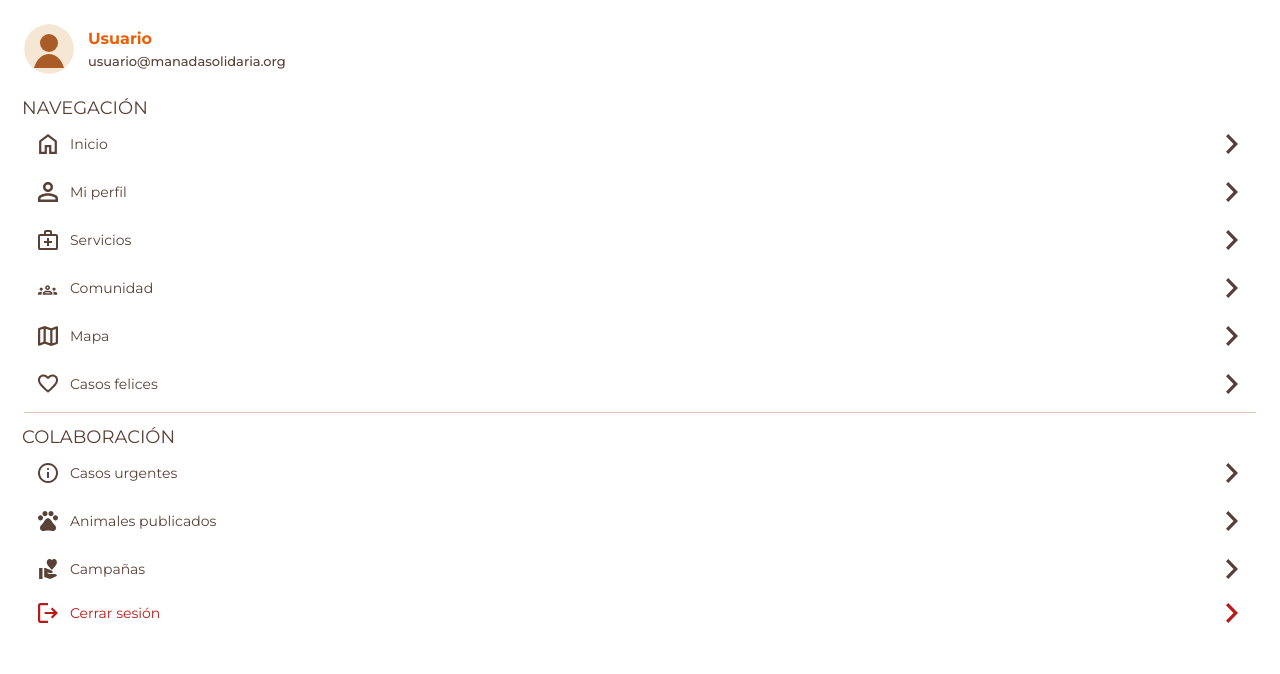
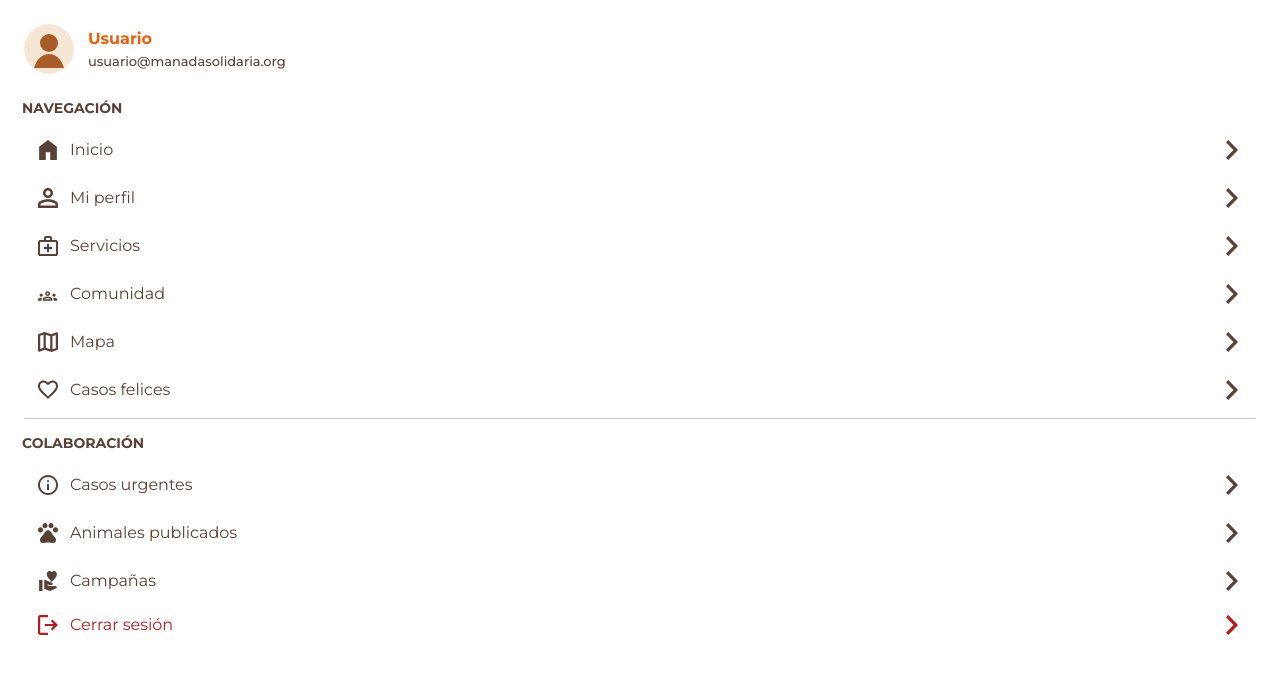
Before and after one commit to Equipo-Nexo/manada-solidaria-frontend, a React (Vite) app: page /menu in a window 1280 px wide. Shown: the top 674 px of the page. Built offline with nearby package versions, Linux system fonts and the light colour scheme.

Commit message:
[REF][MS-65]: refactor due to code review

```diff
--- a/src/components/icons/House.tsx
+++ b/src/components/icons/House.tsx
@@ -11,7 +11,7 @@ function House(props: SVGProps<SVGSVGElement>) {
       {...props}
     >
       <path
-        d="M2 16H5V10H11V16H14V7L8 2.5L2 7V16ZM0 18V6L8 0L16 6V18H9V12H7V18H0Z"
+        d="M0 18V6L8 0L16 6V18H10V11H6V18H0Z"
         fill="currentColor"
       />
     </svg>
--- a/src/components/navbar/Navbar.styles.ts
+++ b/src/components/navbar/Navbar.styles.ts
@@ -21,7 +21,7 @@ export const BottomNavContent = styled.div`
   align-items: center;
   justify-items: center;
   margin: 0 auto;
-  border-radius: 16px 16px 0 0;
+  border-radius: 25px 25px 0 0;
   background: ${({ theme }) => theme.colors.surface};
 `
 
@@ -38,7 +38,7 @@ export const BottomNavItem = styled(NavLink)<{ $isActive: boolean }>`
   color: ${({ $isActive, theme }) => ($isActive ? theme.colors.secondary : theme.colors.text)};
   font-size: 12px;
   font-weight: 700;
-  line-height: 16px;
+  line-height: px;
   text-decoration: none;
   transition: color 160ms ease;
 
@@ -49,7 +49,7 @@ export const BottomNavItem = styled(NavLink)<{ $isActive: boolean }>`
     left: 50%;
     width: 54px;
     height: 4px;
-    border-radius: 0 0 999px 999px;
+    border-radius: 999px;
     background: ${({ $isActive, theme }) => ($isActive ? theme.colors.secondary : 'transparent')};
     transform: translateX(-50%);
     transition: background 160ms ease;
--- a/src/pages/menu/Menu.styles.ts
+++ b/src/pages/menu/Menu.styles.ts
@@ -1,5 +1,5 @@
 import { NavLink } from 'react-router-dom'
-import styled from 'styled-components'
+import styled, { css } from 'styled-components'
 
 export const MenuRoot = styled.section`
   width: 100%;
@@ -83,8 +83,8 @@ export const SectionTitle = styled.h2`
   margin: 0;
   padding: 8px 22px;
   color: ${({ theme }) => theme.colors.text};
-  font-size: 18px;
-  font-weight: 400;
+  font-size: 14px;
+  font-weight: ${({ theme }) => theme.fontWeights.bold};
   letter-spacing: 0;
   line-height: 16px;
   text-transform: uppercase;
@@ -94,9 +94,10 @@ export const Items = styled.div`
   display: flex;
   flex-direction: column;
   gap: 8px;
+  margin-top: 6px;
 `
 
-const menuItemStyles = `
+const menuItemStyles = css`
   position: relative;
   width: auto;
   height: 40px;
@@ -109,7 +110,7 @@ const menuItemStyles = `
   border: 0;
   background: transparent;
   font-family: Montserrat, Arial, sans-serif;
-  font-size: 14px;
+  font-size: 16px;
   font-style: normal;
   font-weight: 400;
   line-height: 20px;
@@ -120,6 +121,7 @@ const menuItemStyles = `
 
   &:hover {
     background: rgb(234 95 9 / 8%);
+    font-weight: ${({ theme }) => theme.fontWeights.bold};
   }
 
   &:focus-visible {
@@ -137,7 +139,7 @@ const menuItemStyles = `
 
 export const MenuItemLink = styled(NavLink)<{ $isSelected: boolean }>`
   ${menuItemStyles}
-  color: ${({ $isSelected, theme }) => ($isSelected ? theme.colors.brand : theme.colors.text)};
+  color: ${({ $isSelected, theme }) => ($isSelected ? theme.colors.brand : '#594137')};
 
   &::before {
     content: '';
```
